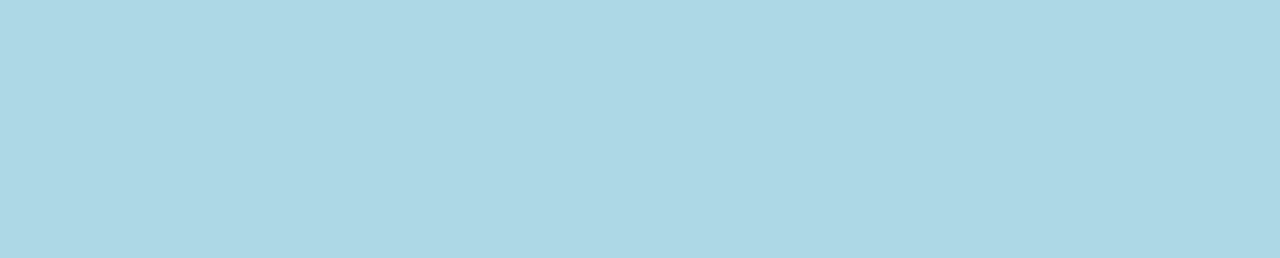
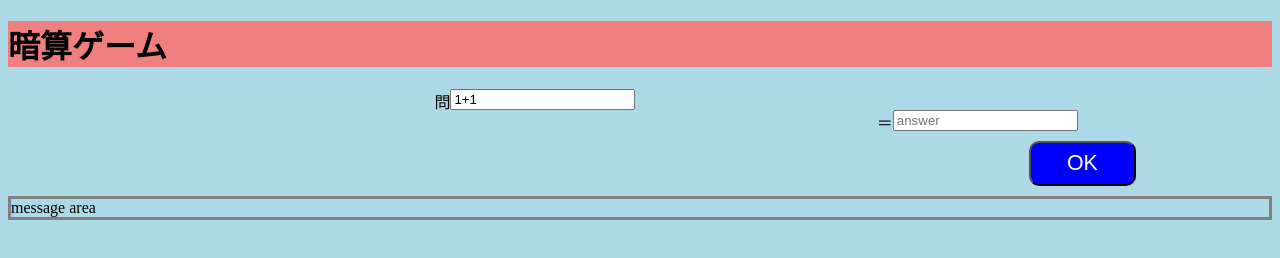
Before and after one commit to k20rs106/mental_arithmetic, a website: page www/index.html in a window 1280 px wide. Drawn offline with Linux system fonts and the light colour scheme.

Commit message:
仮のプレビュー画面を表示

```diff
--- a/www/index.html
+++ b/www/index.html
@@ -13,6 +13,19 @@
 </head>
 
 <body>
+  <h1>暗算ゲーム</h1>
+  <div>
+    <label for="ex">問</label>
+    <input id="ex" type="text" value="1+1">
+    <div>
+      <label for="answer">＝</label>
+      <input id="level" type="number" placeholder="answer">
+    </div>
+    <div id="button">
+      <button class="btn" onclick="searchLevelGT()">OK</button>
+    </div>
+    <div id="message">message area</div>
+    <br>
 
 </body>
 
```
